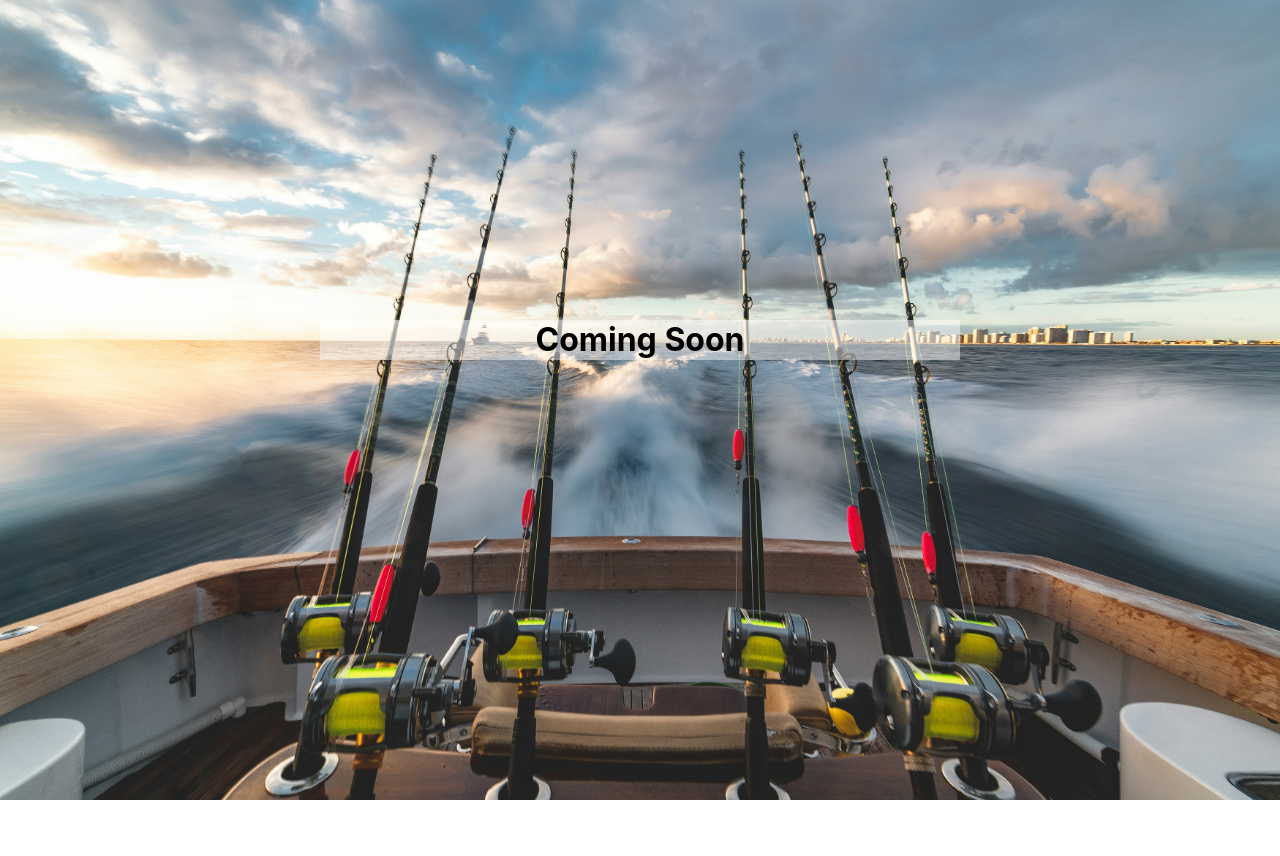
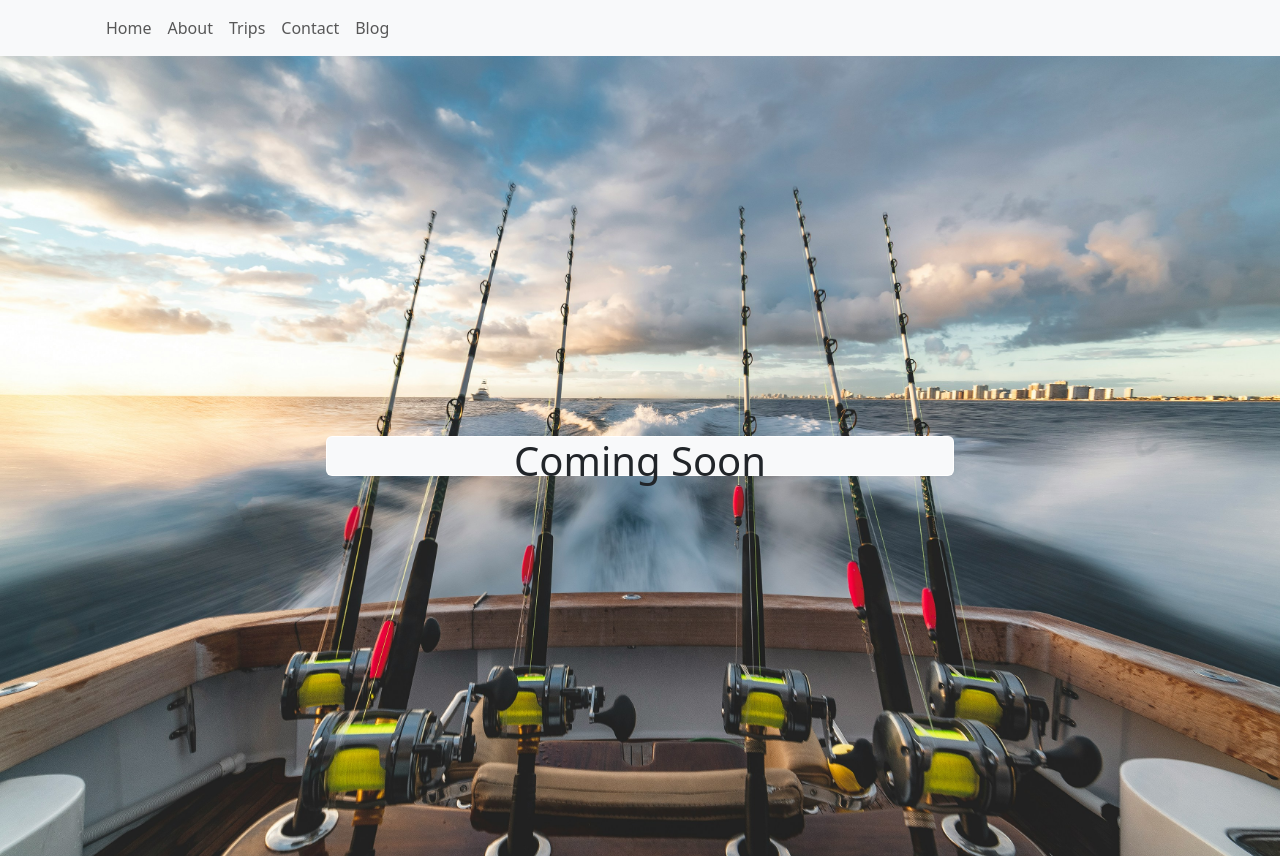
Before and after one commit to yournextcatch/website, a React (Create React App) app: page / in a window 1280 px wide. Before the commit the page ends 800 px from the top, so only its background shows below. Built offline with nearby package versions, Linux system fonts and the light colour scheme.

Commit message:
add navbar

```diff
--- a/src/App/App.js
+++ b/src/App/App.js
@@ -1,11 +1,13 @@
 import { Routes, Route } from "react-router-dom";
 import "./App.css";
 import HomePage from "../pages/HomePage";
+import NavBar from "../components/NavBar/NavBar";
 
 function App() {
   return (
     <>
       <div className="App">
+        <NavBar />
         <Routes>
           <Route path="/" element={<HomePage />} />
         </Routes>
--- /dev/null
+++ b/src/components/NavBar/NavBar.css
@@ -0,0 +1,3 @@
+.logo-img {
+  max-height: 4.5rem;
+}
--- /dev/null
+++ b/src/components/NavBar/NavBar.jsx
@@ -0,0 +1,84 @@
+import { useState } from "react";
+import Container from "react-bootstrap/Container";
+import Nav from "react-bootstrap/Nav";
+import Navbar from "react-bootstrap/Navbar";
+import Button from "react-bootstrap/Button";
+import Dropdown from "react-bootstrap/Dropdown";
+import "./NavBar.css";
+
+export default function NavBar({ isStoreAvailable }) {
+  // Simulated auth state — replace with actual auth logic
+  const [user, setUser] = useState({
+    isLoggedIn: true,
+    name: "Captain Mike",
+    avatarUrl: "https://i.pravatar.cc/40?u=capmike",
+  });
+
+  const handleLogout = () => {
+    console.log("User logged out");
+    // Replace with actual logout logic
+    setUser({ isLoggedIn: false });
+  };
+
+  return (
+    <Navbar expand="lg" className="bg-body-tertiary">
+      <Container>
+        {/* <img src="" alt="Socal Fishing Charters Logo" className="logo-img" /> */}
+        <Navbar.Brand href="/"></Navbar.Brand>
+        <Navbar.Toggle aria-controls="basic-navbar-nav" />
+        <Navbar.Collapse id="basic-navbar-nav">
+          <Nav className="me-auto">
+            <Nav.Link href="/">Home</Nav.Link>
+            <Nav.Link href="/about">About</Nav.Link>
+            <Nav.Link href="/pricing">Trips</Nav.Link>
+            <Nav.Link href="/contact">Contact</Nav.Link>
+            <Nav.Link href="/blog">Blog</Nav.Link>
+            {isStoreAvailable && <Nav.Link href="/store">Store</Nav.Link>}
+          </Nav>
+
+          {/* <Nav className="ms-auto">
+            {user.isLoggedIn ? (
+              <Dropdown align="end">
+                <Dropdown.Toggle
+                  variant="link"
+                  id="dropdown-user"
+                  className="p-0 border-0"
+                >
+                  <img
+                    src={user.avatarUrl}
+                    alt="User Avatar"
+                    className="rounded-circle"
+                    style={{
+                      width: "40px",
+                      height: "40px",
+                      objectFit: "cover",
+                    }}
+                  />
+                </Dropdown.Toggle>
+
+                <Dropdown.Menu>
+                  <Dropdown.Item href="/account">Account</Dropdown.Item>
+                  <Dropdown.Divider />
+                  <Dropdown.Item onClick={handleLogout}>Logout</Dropdown.Item>
+                </Dropdown.Menu>
+              </Dropdown>
+            ) : (
+              <>
+                <Button
+                  variant="outline-primary"
+                  href="/login"
+                  className="me-2"
+                >
+                  Login
+                </Button>
+                <Button variant="primary" href="/signup">
+                  Sign Up
+                </Button>
+              </>
+            )}
+          </Nav> */}
+        </Navbar.Collapse>
+      </Container>
+    </Navbar>
+  );
+}
--- a/src/index.js
+++ b/src/index.js
@@ -3,6 +3,7 @@ import ReactDOM from "react-dom/client";
 import "./index.css";
 import App from "./App/App";
 import { BrowserRouter as Router } from "react-router-dom";
+import "bootstrap/dist/css/bootstrap.min.css";
 
 const root = ReactDOM.createRoot(document.getElementById("root"));
 root.render(
--- a/src/pages/HomePage.jsx
+++ b/src/pages/HomePage.jsx
@@ -11,9 +11,8 @@ export default function HomePage() {
         height: "100vh",
         backgroundSize: "cover",
         backgroundPosition: "center",
-        height: "100vh",
         width: "100vw",
-        position: "fixed",
+        position: "absolute",
       }}
     >
       <Card
@@ -25,7 +24,6 @@ export default function HomePage() {
           height: "2.5rem",
           marginLeft: "auto",
           marginRight: "auto",
-          marginTop: "25%",
         }}
       >
         <h1>Coming Soon</h1>
```
